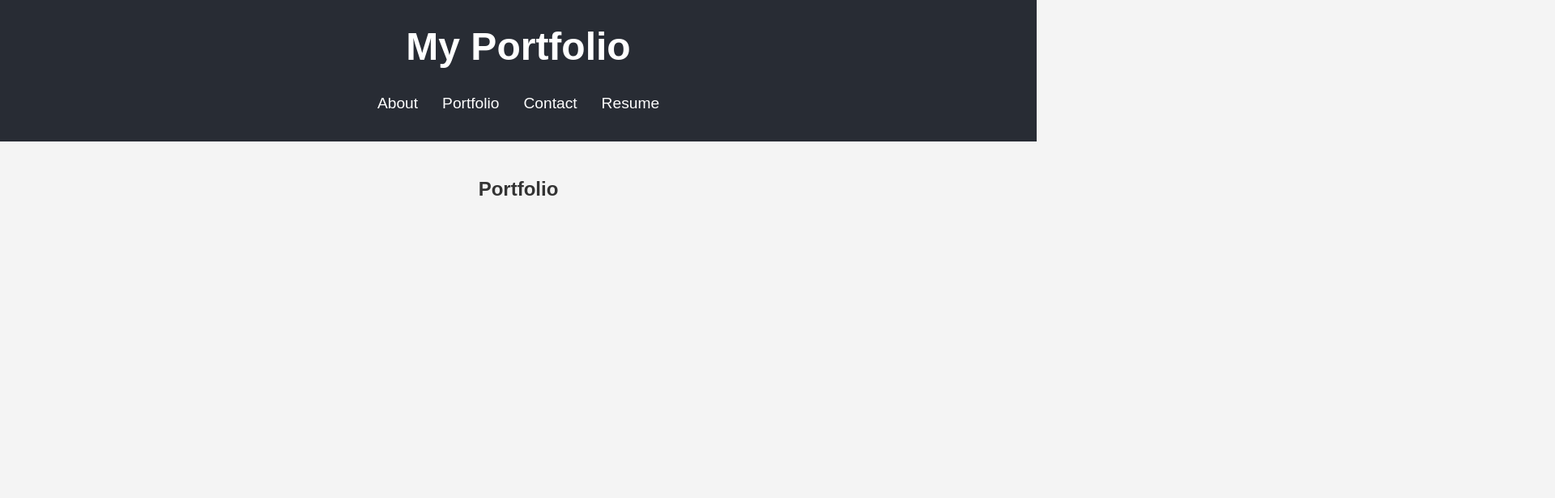
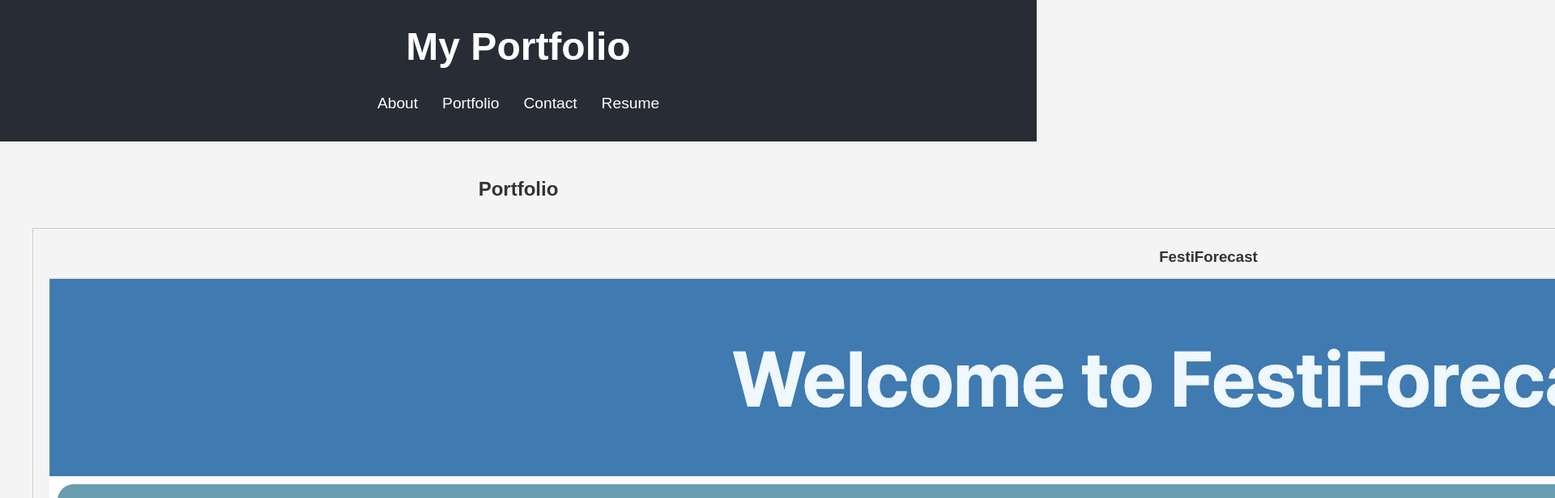
Before and after one commit to Akent90/MyPortfolio, a React (Create React App) app: page /portfolio in a window 1280 px wide. Shown: the top 616 px of the page at 81% size, 1920 px wide, since content can reach past the window. Built offline with nearby package versions, Linux system fonts and the light colour scheme.

Commit message:
Adding first group project info to portfolio.jsx

```diff
--- a/src/pages/Portfolio.jsx
+++ b/src/pages/Portfolio.jsx
@@ -1,8 +1,15 @@
 import React from 'react';
 import Project from '../components/Project/Project';
+import festiForecastImage from '../assets/images/FestiForecast.png';
 
 const projects = [
-    // Add details of projects to this array
+    {
+        id: 'festiforecast',
+        title: 'FestiForecast',
+        imageUrl: festiForecastImage,
+        deployedUrl: 'https://leadencat.github.io/festiforecast/',
+        repoUrl: 'https://github.com/Akent90/FestiForecast'
+    },
 ];
 
 const Portfolio = () => (
```
